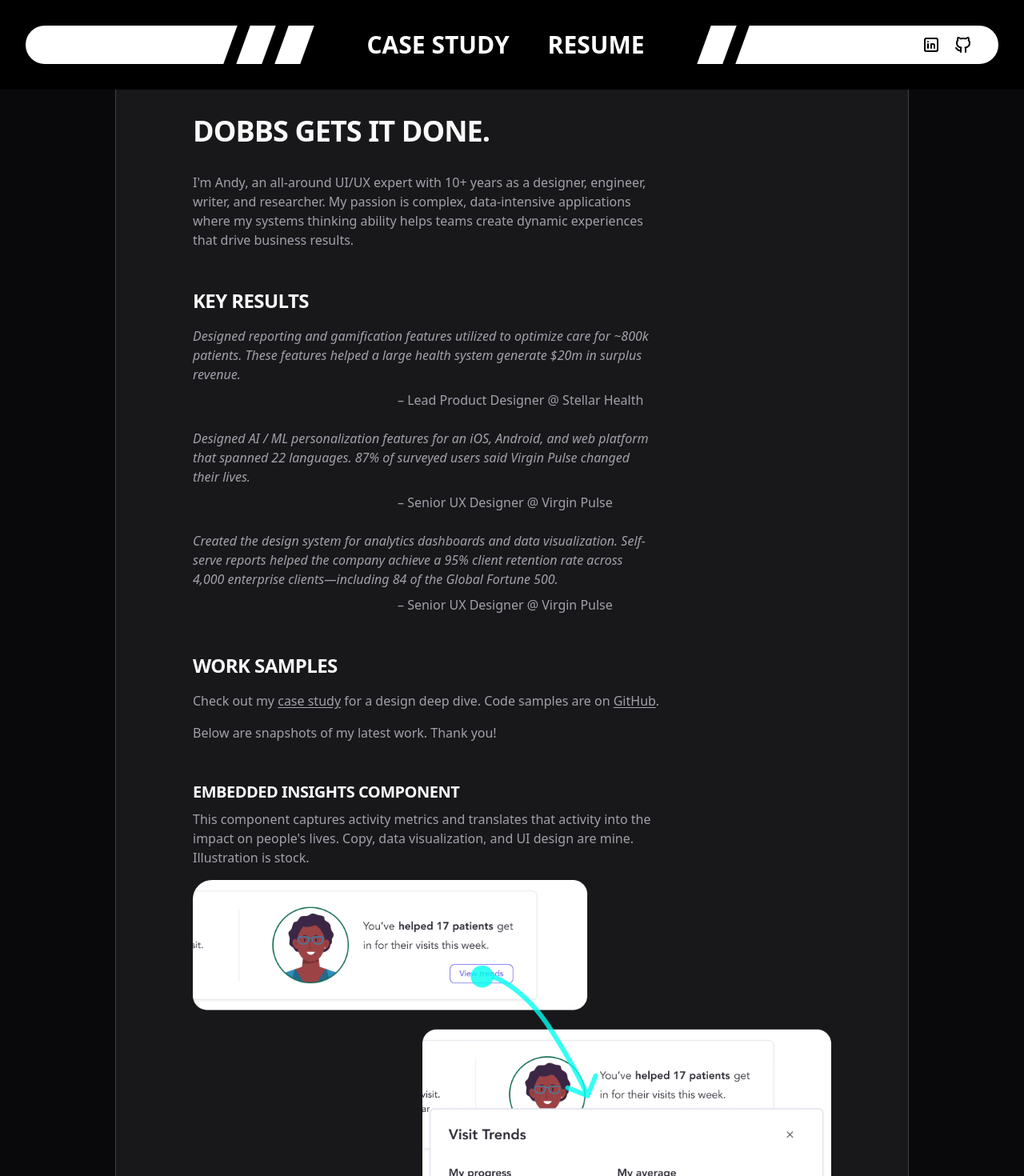
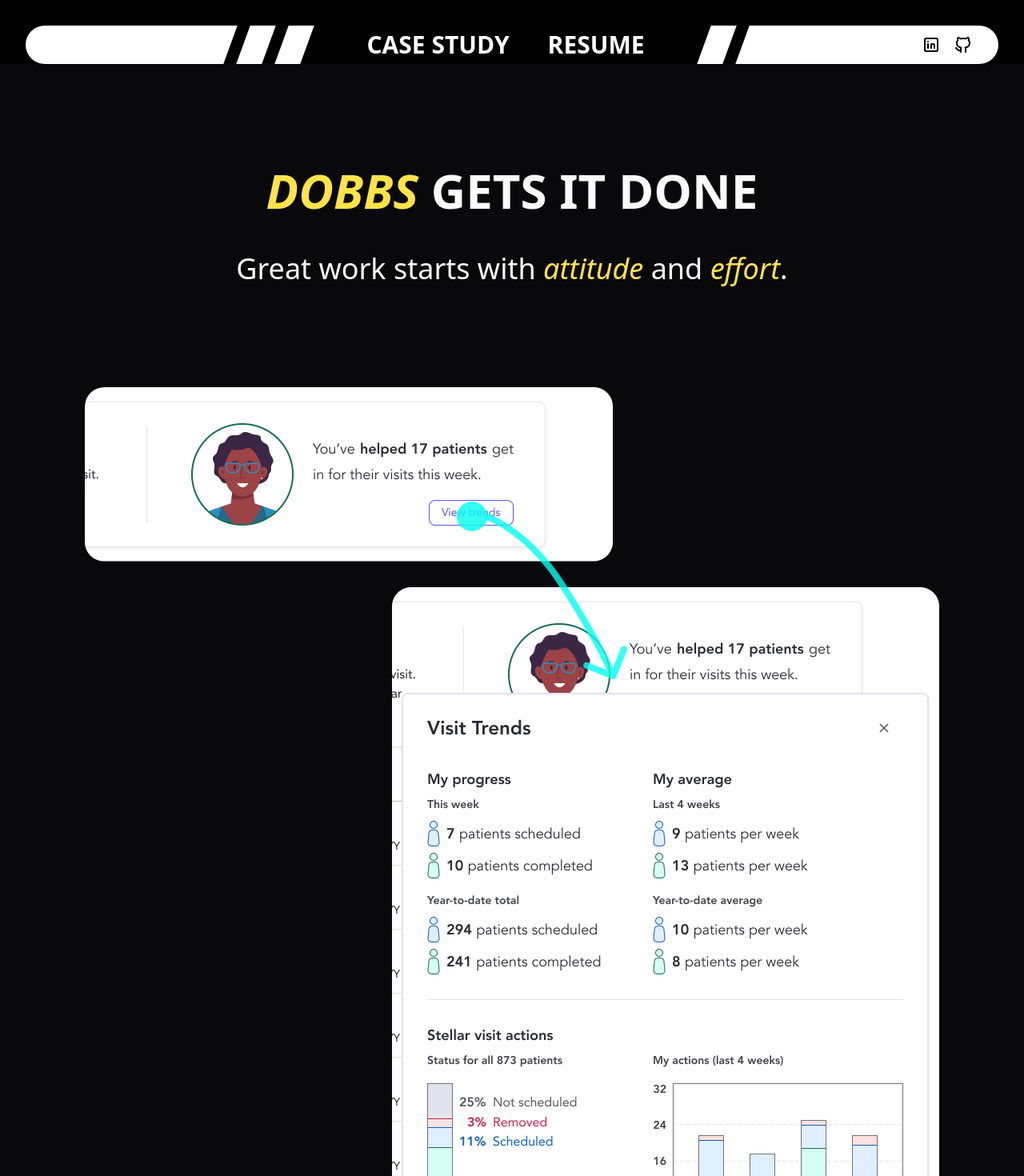
Before and after one commit to adobbs/portfolio, a Next.js app: page / in a window 1280 px wide. Shown: the top 1470 px of the page at 80% size. Built offline with nearby package versions, Linux system fonts and the light colour scheme.

Commit message:
Update headline and hero image

```diff
--- a/app/page.tsx
+++ b/app/page.tsx
@@ -16,7 +16,7 @@ export default function Home() {
         <meta name="viewport" content="width=device-width, initial-scale=1" />
         <link rel="icon" href="/favicon.ico" />
       </Head>
-      <nav className="flex justify-between items-center p-8 bg-black">
+      <nav className="flex justify-between items-center px-8 pt-8 bg-black">
         <div className="flex gap-12">
           <div className="relative hidden lg:flex items-center lg:w-[128px] xl:w-[224px] 2xl:w-[256px] h-12 rounded-l-full bg-white text-black
               after:absolute after:content-[''] after:w-16 after:h-12 after:top-0 lg:after:left-[96px] xl:after:left-[192px] 2xl:after:left-[224px] after:bg-white after:-skew-x-[20deg]">
@@ -52,6 +52,23 @@ export default function Home() {
           </div>
         </div>
       </nav>
+      <div className="flex justify-center items-center mt-32">
+        <h1 className="text-6xl font-extrabold uppercase"><em className="italic text-[#ffe347]">Dobbs</em> Gets it Done</h1>
+      </div>
+      <div className="flex justify-center items-center mt-12">
+        <p className="text-4xl font-medium">Great work starts with <em className="italic text-[#ffe347]">attitude</em> and <em className="italic text-[#ffe347]">effort</em>.</p>
+      </div>
+      <div className="flex justify-center items-center mt-32">
+        <Image
+          className="rounded-3xl mb-12"
+          src="/embedded-insights.png"
+          alt="Embedded insights"
+          width={1068}
+          height={1138}
+          priority
+          unoptimized
+        />
+      </div>
       <div className="mx-auto md:px-4 max-w-[1536px]">
         <div className='flex flex-col md:mx-16 lg:mx-32 pt-8 pb-20 items-center border-l border-r border-zinc-700 bg-zinc-900'>
 
```
